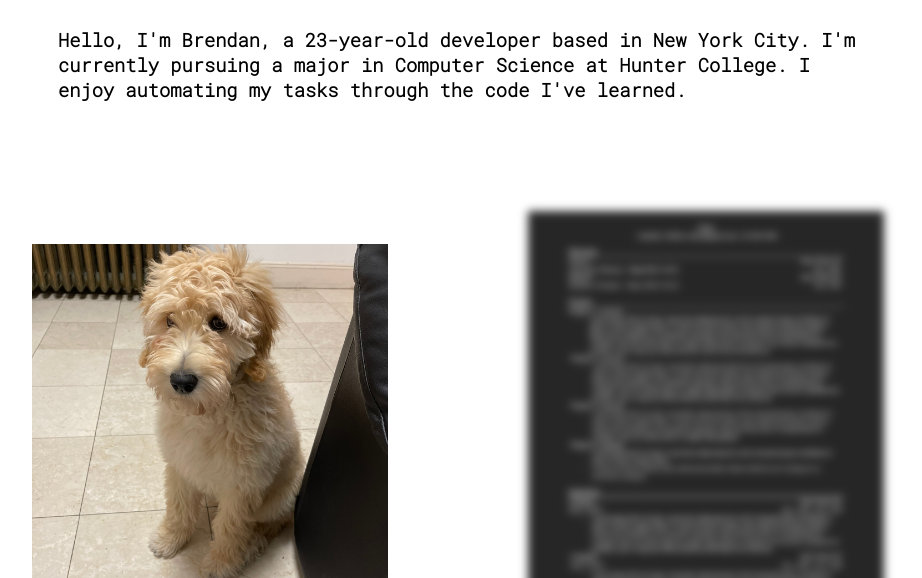
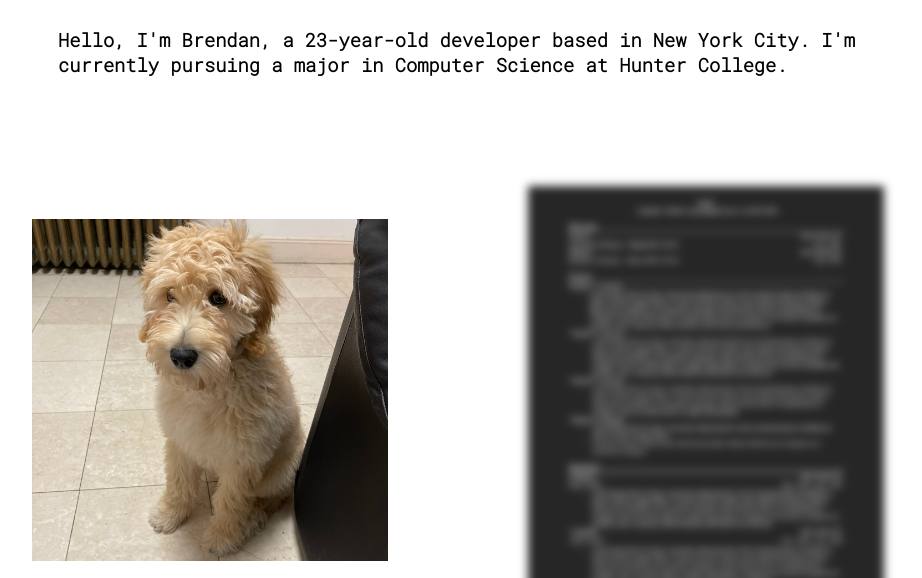
Before and after one commit to brendanle/brendanle.github.io, a plain HTML site: page index.html in a window 1280 px wide. Shown: the part 136-714 px from the top of the page, without its empty margins (182-1104 px from the left). Drawn offline with Linux system fonts and the light colour scheme; no server answers.

Commit message:
removed extra about-me

```diff
--- a/index.html
+++ b/index.html
@@ -21,7 +21,7 @@
     </div>
 
     <div class="about-me">
-        <h3 class=>Hello, I'm Brendan, a 23-year-old developer based in New York City. I'm currently pursuing a major in Computer Science at Hunter College. I enjoy automating my tasks through the code I've learned.</h3>
+        <h3 class=>Hello, I'm Brendan, a 23-year-old developer based in New York City. I'm currently pursuing a major in Computer Science at Hunter College.</h3>
     </div>
 
     <div class="container">
```
